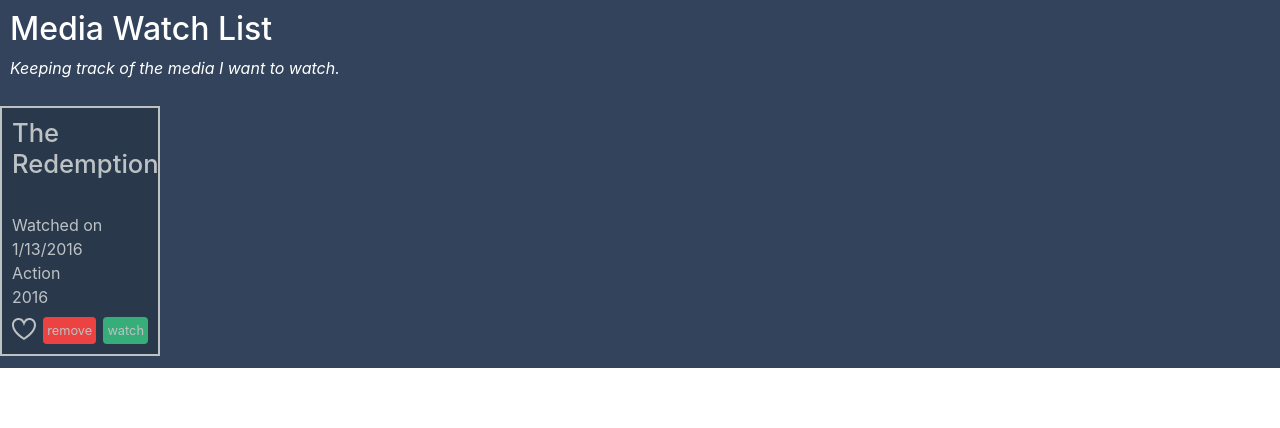
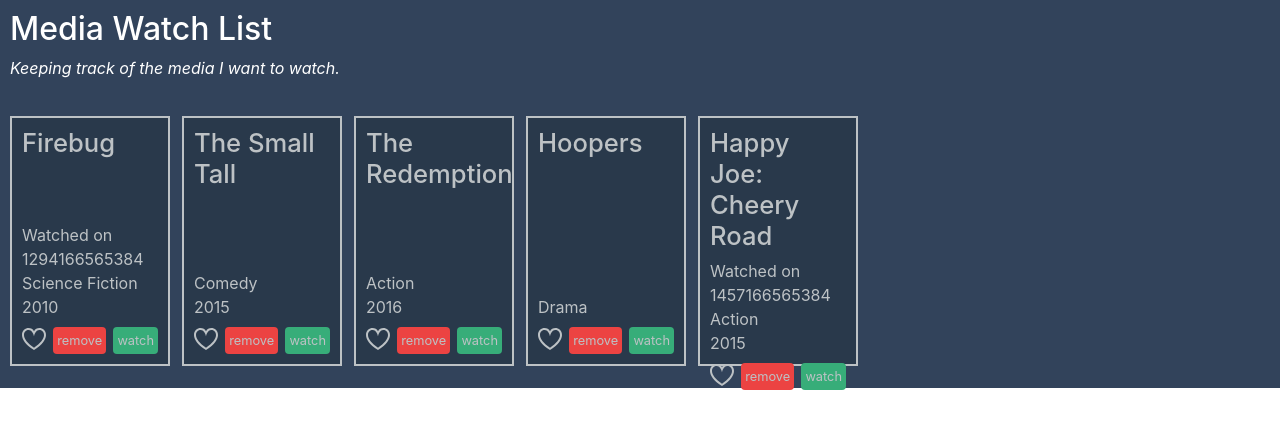
Before and after one commit to Gabrielle1122/WatchList, an Angular app: page / in a window 1280 px wide. Shown: the top 428 px of the page. Built offline with nearby package versions, Linux system fonts and the light colour scheme.

Commit message:
add media item list component

```diff
--- a/src/app/app.component.html
+++ b/src/app/app.component.html
@@ -3,5 +3,5 @@
     <h1>Media Watch List</h1>
     <p class="description">Keeping track of the media I want to watch.</p>
   </header>
-  <app-media-item></app-media-item>
+  <app-media-item-list></app-media-item-list>
 </section>
--- a/src/app/app.component.ts
+++ b/src/app/app.component.ts
@@ -5,4 +5,16 @@ import { Component } from "@angular/core";
   templateUrl: "./app.component.html",
   styleUrls: ["./app.component.css"]
 })
-export class AppComponent {}
+export class AppComponent {
+  firstMediaItem = {
+    id: 1,
+    name: "Firebug",
+    medium: "Series",
+    category: "Science Fiction",
+    year: 2010,
+    watchedOn: 1294166565384,
+    isFavorite: false
+  };
+
+  onMediaItemDelete(mediaItem) {}
+}
--- a/src/app/app.module.ts
+++ b/src/app/app.module.ts
@@ -4,13 +4,14 @@ import { NgModule } from "@angular/core";
 import { AppRoutingModule } from "./app-routing.module";
 import { AppComponent } from "./app.component";
 import { MediaItemComponent } from './media-item/media-item.component';
+import { MediaItemListComponent } from './media-item-list/media-item-list.component';
 
 @NgModule({
   //all of these can be set up as an array
 
   //the declarations property is used to make components, directives
   //pipes available to your module, that don't come from another module
-  declarations: [AppComponent, MediaItemComponent],
+  declarations: [AppComponent, MediaItemComponent, MediaItemListComponent],
   //imports property is used to bring in other angular modules
   //your module will need
   imports: [BrowserModule, AppRoutingModule],
--- /dev/null
+++ b/src/app/media-item-list/media-item-list.component.css
@@ -0,0 +1,37 @@
+:host {
+  display: flex;
+  height: calc(100% - 95px);
+  flex-direction: column;
+  padding: 10px;
+}
+header {
+  color: #c6c5c3;
+}
+header.medium-movies {
+  color: #53ace4;
+}
+header.medium-series {
+  color: #45bf94;
+}
+header > h2 {
+  font-size: 1.4em;
+}
+header > h2.error {
+  color: #d93a3e;
+}
+section {
+  flex: 1;
+  display: flex;
+  flex-flow: row wrap;
+  align-content: flex-start;
+}
+section > media-item {
+  margin: 10px;
+}
+footer {
+  text-align: right;
+}
+footer .icon {
+  width: 64px;
+  height: 64px;
+}
--- /dev/null
+++ b/src/app/media-item-list/media-item-list.component.html
@@ -0,0 +1,7 @@
+<section>
+  <app-media-item
+    *ngFor="let mediaItem of mediaItems"
+    [mediaItem]="mediaItem"
+    (delete)="onMediaItemDelete($event)"
+  ></app-media-item>
+</section>
--- /dev/null
+++ b/src/app/media-item-list/media-item-list.component.ts
@@ -0,0 +1,58 @@
+import { Component, OnInit } from "@angular/core";
+
+@Component({
+  selector: "app-media-item-list",
+  templateUrl: "./media-item-list.component.html",
+  styleUrls: ["./media-item-list.component.css"]
+})
+export class MediaItemListComponent {
+  mediaItems = [
+    {
+      id: 1,
+      name: "Firebug",
+      medium: "Series",
+      category: "Science Fiction",
+      year: 2010,
+      watchedOn: 1294166565384,
+      isFavorite: false
+    },
+    {
+      id: 2,
+      name: "The Small Tall",
+      medium: "Movies",
+      category: "Comedy",
+      year: 2015,
+      watchedOn: null,
+      isFavorite: true
+    },
+    {
+      id: 3,
+      name: "The Redemption",
+      medium: "Movies",
+      category: "Action",
+      year: 2016,
+      watchedOn: null,
+      isFavorite: false
+    },
+    {
+      id: 4,
+      name: "Hoopers",
+      medium: "Series",
+      category: "Drama",
+      year: null,
+      watchedOn: null,
+      isFavorite: true
+    },
+    {
+      id: 5,
+      name: "Happy Joe: Cheery Road",
+      medium: "Movies",
+      category: "Action",
+      year: 2015,
+      watchedOn: 1457166565384,
+      isFavorite: false
+    }
+  ];
+
+  onMediaItemDelete(mediaItem) {}
+}
--- a/src/app/media-item/media-item.component.html
+++ b/src/app/media-item/media-item.component.html
@@ -1,14 +1,17 @@
-<h2>The Redemption</h2>
-<div>Watched on 1/13/2016</div>
-<div>Action</div>
-<div>2016</div>
+<h2>{{ mediaItem.name }}</h2>
+<ng-template [ngIf]="mediaItem.watchedOn"
+  ><div>Watched on {{ mediaItem.watchedOn }}</div></ng-template
+>
+
+<div>{{ mediaItem.category }}</div>
+<div>{{ mediaItem.year }}</div>
 <div class="tools">
   <svg class="favorite" xmlns="http://www.w3.org/2000/svg" viewBox="0 0 24 24">
     <path
       d="M12 9.229c.234-1.12 1.547-6.229 5.382-6.229 2.22 0 4.618 1.551 4.618 5.003 0 3.907-3.627 8.47-10 12.629-6.373-4.159-10-8.722-10-12.629 0-3.484 2.369-5.005 4.577-5.005 3.923 0 5.145 5.126 5.423 6.231zm-12-1.226c0 4.068 3.06 9.481 12 14.997 8.94-5.516 12-10.929 12-14.997 0-7.962-9.648-9.028-12-3.737-2.338-5.262-12-4.27-12 3.737z"
     />
   </svg>
-  <a class="delete">
+  <a (click)="onDelete()" class="delete">
     remove
   </a>
   <a class="details">
--- a/src/app/media-item/media-item.component.ts
+++ b/src/app/media-item/media-item.component.ts
@@ -1,8 +1,16 @@
-import { Component, OnInit } from "@angular/core";
+import { Component, OnInit, Input, Output, EventEmitter } from "@angular/core";
 
 @Component({
   selector: "app-media-item",
   templateUrl: "./media-item.component.html",
   styleUrls: ["./media-item.component.css"]
 })
-export class MediaItemComponent {}
+export class MediaItemComponent {
+  @Input() mediaItem;
+  @Output() delete = new EventEmitter();
+
+  onDelete() {
+    console.log("deleted");
+    this.delete.emit(this.mediaItem);
+  }
+}
```
